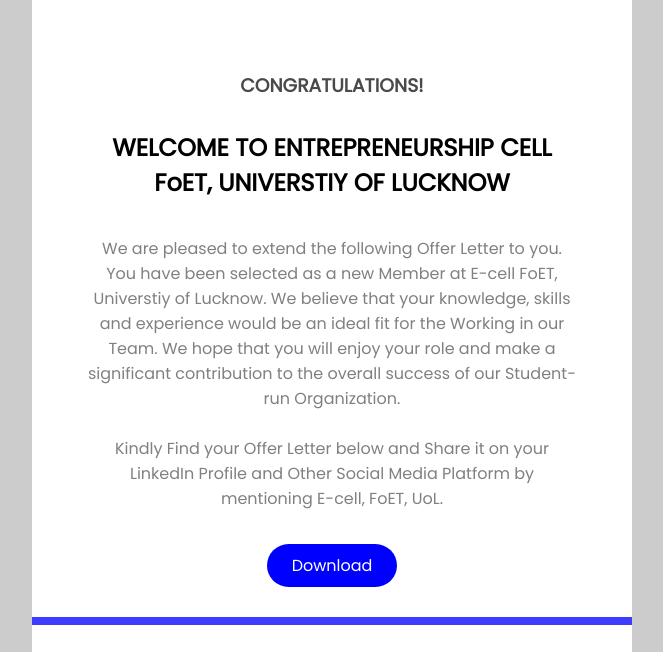
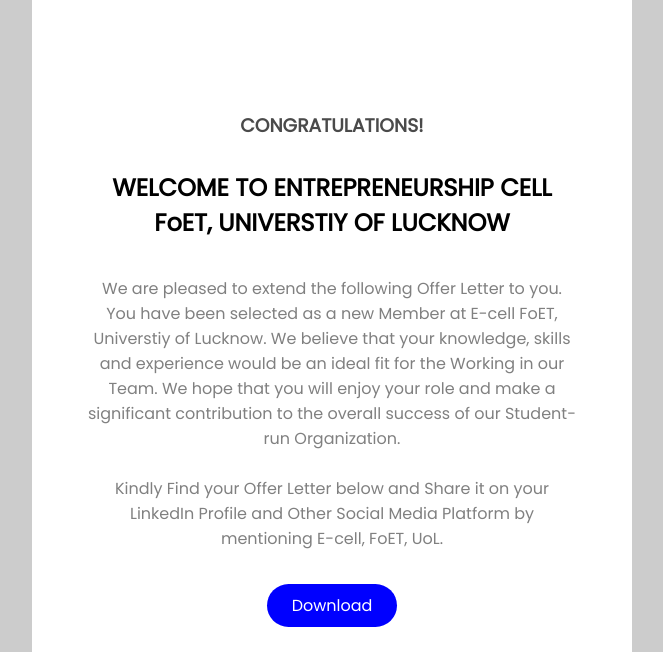
Before and after one commit to Kritikasingh2004/email-temp, a plain HTML site: page index.html in a window 1280 px wide. Shown: the part 96-748 px from the top of the page, without its empty margins (308-971 px from the left). Drawn offline with Linux system fonts and the light colour scheme.

Commit message:
Update index.html

```diff
--- a/index.html
+++ b/index.html
@@ -41,6 +41,11 @@
         .social{
             margin: 0;
         }
+        @media screen and (min-width: 480px) {
+  .imp {
+    height: 700px;
+  }
+}
     </style>
 </head>
 <body>
@@ -54,7 +59,7 @@
                 </td>
             </tr>
             <tr>
-                <td height="620px" style="background-color: white;border-radius: 10px 0 0 10px;">
+                <td height="620px" style="background-color: white;border-radius: 10px 0 0 10px;" class="imp">
                     <center>
 
                     <h3 style="margin-top: 6%;">CONGRATULATIONS!</h3>
```
